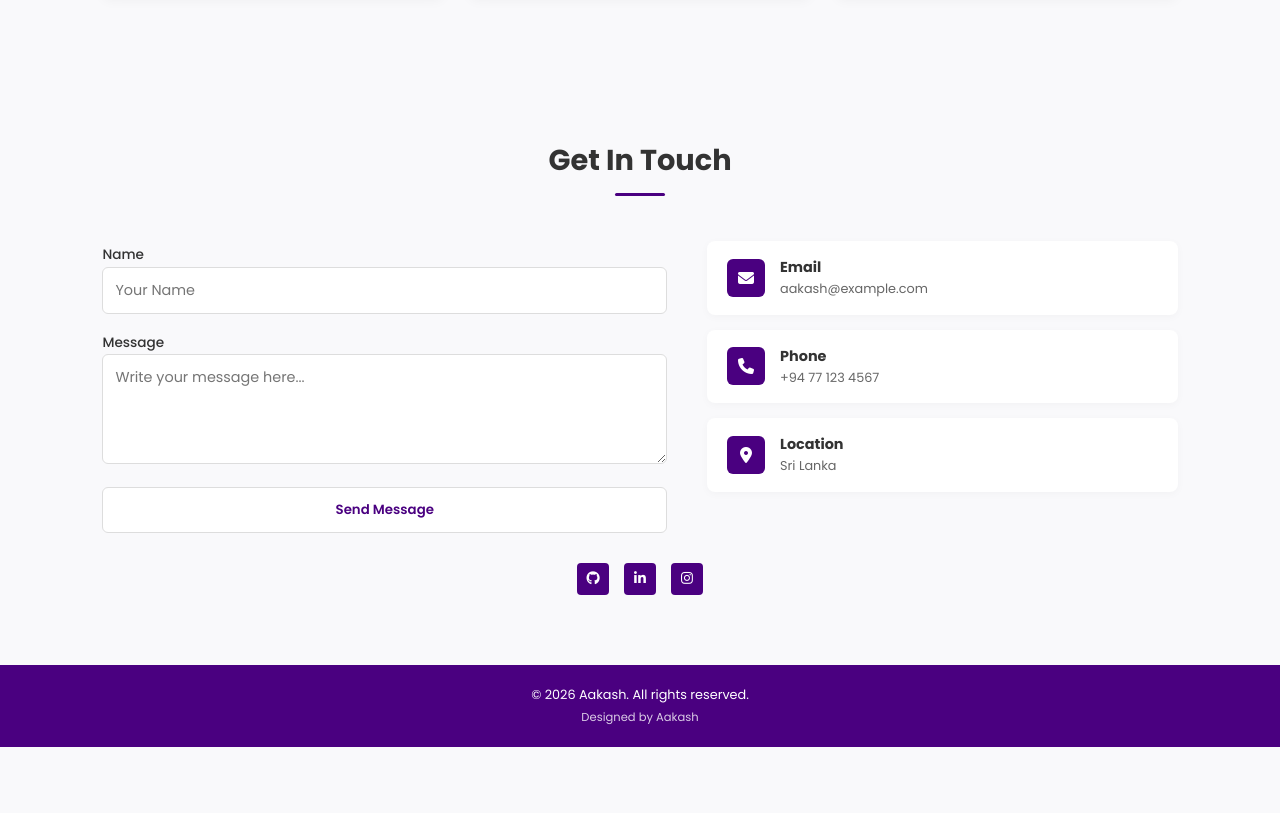
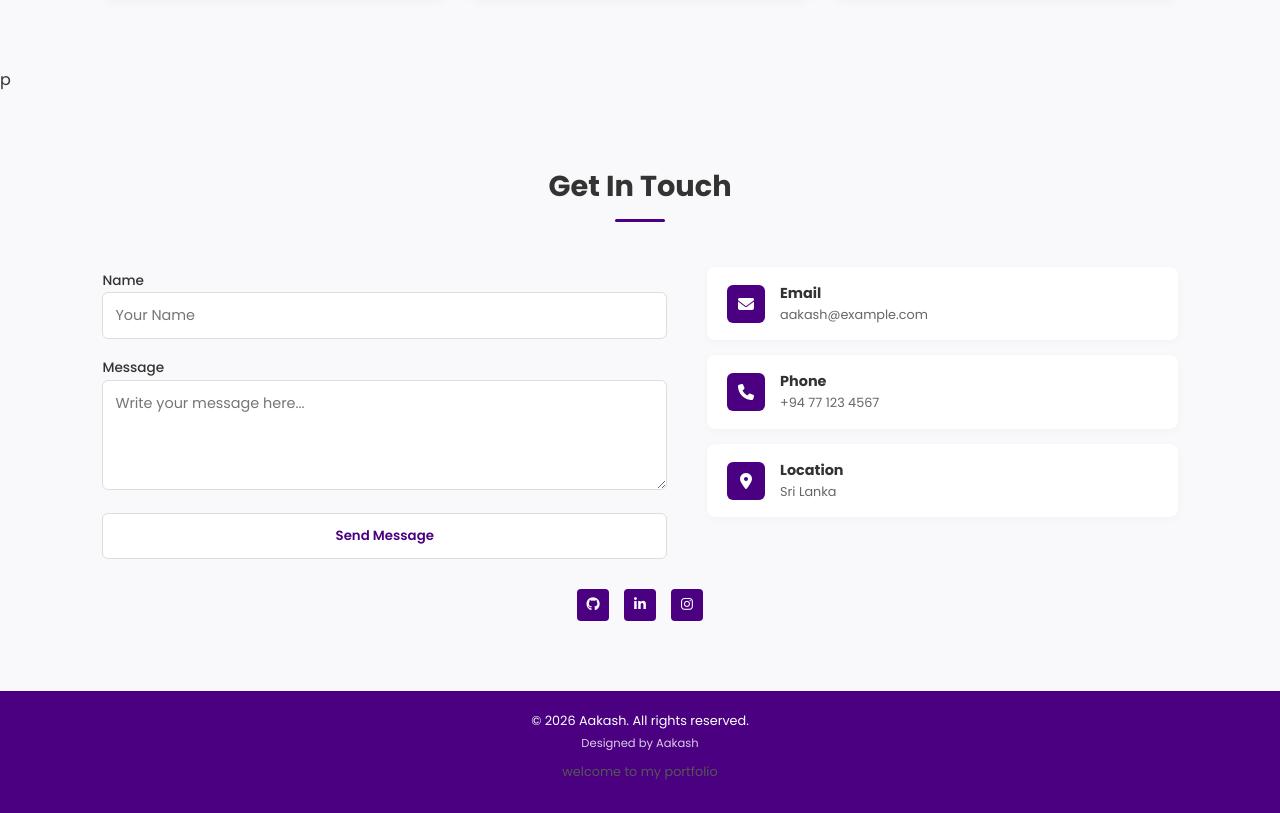
Before and after one commit to aakash18193-jpg/aakash, a plain HTML site: page index.html in a window 1280 px wide. Shown: the part 3412-4225 px from the top of the page. Before the commit the page ends 4159 px from the top, so only its background shows below. Drawn offline with Linux system fonts and the light colour scheme.

Commit message:
first commit

```diff
--- a/index.html
+++ b/index.html
@@ -750,7 +750,7 @@
     </section>
 
     <!-- Get In Touch -->
-    <section id="contact">
+p    <section id="contact">
         <h2 class="section-title">Get In Touch</h2>
         <div class="section-underline"></div>
         <div class="contact-container">
@@ -802,6 +802,7 @@
     <footer>
         <p>&copy; 2026 Aakash. All rights reserved.</p>
         <p style="opacity: 0.8; font-size: 0.72rem; margin-top: 3px;">Designed by Aakash</p>
+        <p style="text-align:center;color:#555;padding:10px">welcome to my portfolio </p>
     </footer>
 
 </body>
```
